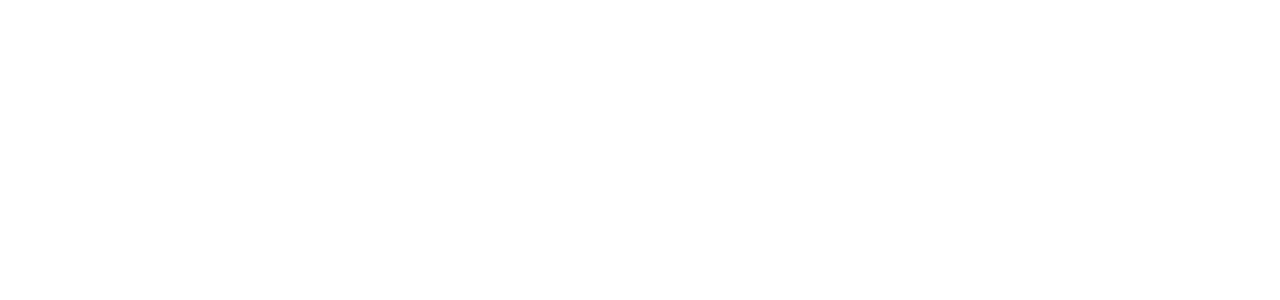
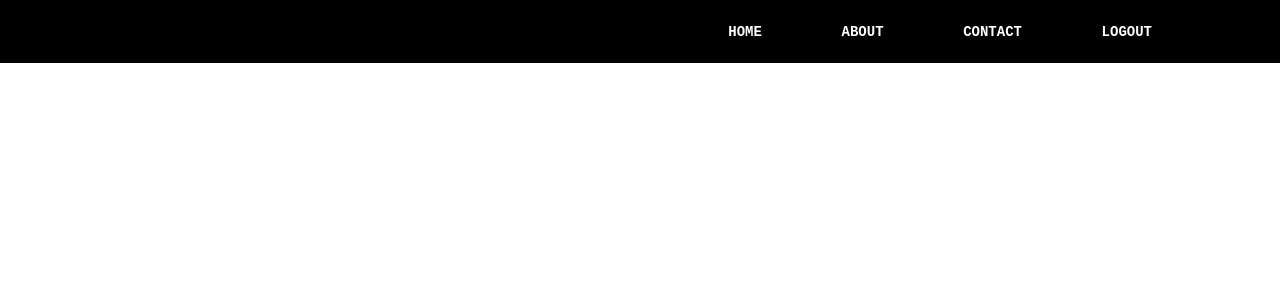
Before and after one commit to besenhimself/examWebsite, a Flask app: page /home in a window 1280 px wide. Before the commit the part shown is empty. Shown: the top 300 px of the page. Run offline with Flask 2, Linux system fonts and the light colour scheme; a user stored in the database is signed in.

Commit message:
Navigation bar in home page

```diff
--- a/static/css/home.css
+++ b/static/css/home.css
@@ -1,3 +1,67 @@
-.button {
-    border: none;
+body {
+	margin: 0;
+	background:white;
+	font-family: 'Courier New', monospace;
+	font-weight: 800;
 }
+
+.container {
+	width: 80%;
+	margin: 0 auto;
+}
+
+header {
+  background: black;
+}
+
+header::after {
+  content: '';
+  display: table;
+  clear: both;
+}
+
+.logo {
+  float: left;
+  padding: 10px 0;
+}
+
+nav {
+  float: right;
+}
+
+nav ul {
+  margin: 0;
+  padding: 0;
+  list-style: none;
+}
+
+nav li {
+  display: inline-block;
+  margin-left: 70px;
+  padding-top: 23px;
+
+  position: relative;
+}
+
+nav a {
+  color:white;
+  text-decoration: none;
+  font-size: 14px;
+}
+
+nav a::before {
+  content: '';
+  display: block;
+  height: 5px;
+  background-color: white;
+
+  position: absolute;
+  top: 0;
+  width: 0%;
+
+  transition: all ease-in-out 250ms;
+}
+
+nav a:hover::before {
+  width: 100%;
+}
--- a/templates/home.html
+++ b/templates/home.html
@@ -6,5 +6,17 @@
 {% endblock %}
 
 {% block body %}
-
+<header>
+    <div class="container">
+        <h1 class = "logo"></h1>>
+        <nav>
+            <ul>
+            <li><a href="#">HOME</a></li>
+            <li><a href="#">ABOUT</a></li>
+            <li><a href="#">CONTACT</a></li>
+            <li><a href="{{ url_for('logout') }}">LOGOUT</a></li>
+            </ul>
+        </nav>
+    </div>
+</header>
 {% endblock %}
--- a/templates/login.html
+++ b/templates/login.html
@@ -3,7 +3,7 @@
 {% block head %}
 <title>Exam Platform</title>
 <script src="https://kit.fontawesome.com/a076d05399.js"></script>
-<link rel ="stylesheet" href = "{{ url_for('static', filename = 'css/main.css') }}">
+<link rel ="stylesheet" href = "{{ url_for('static', filename = 'css/login.css') }}">
 {% endblock %}
 
 {% block body %}
```
Also changed, not shown: static/css/login.css (renamed from static/css/main.css).
